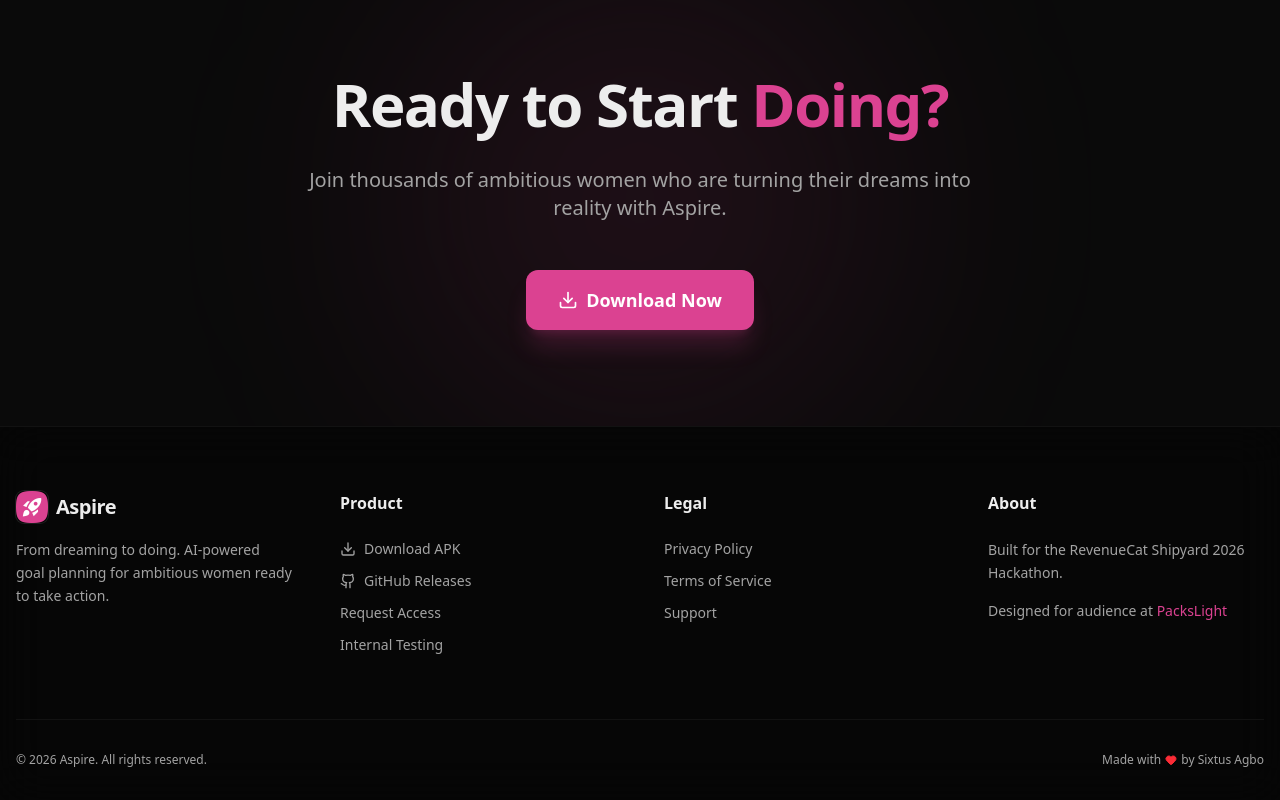
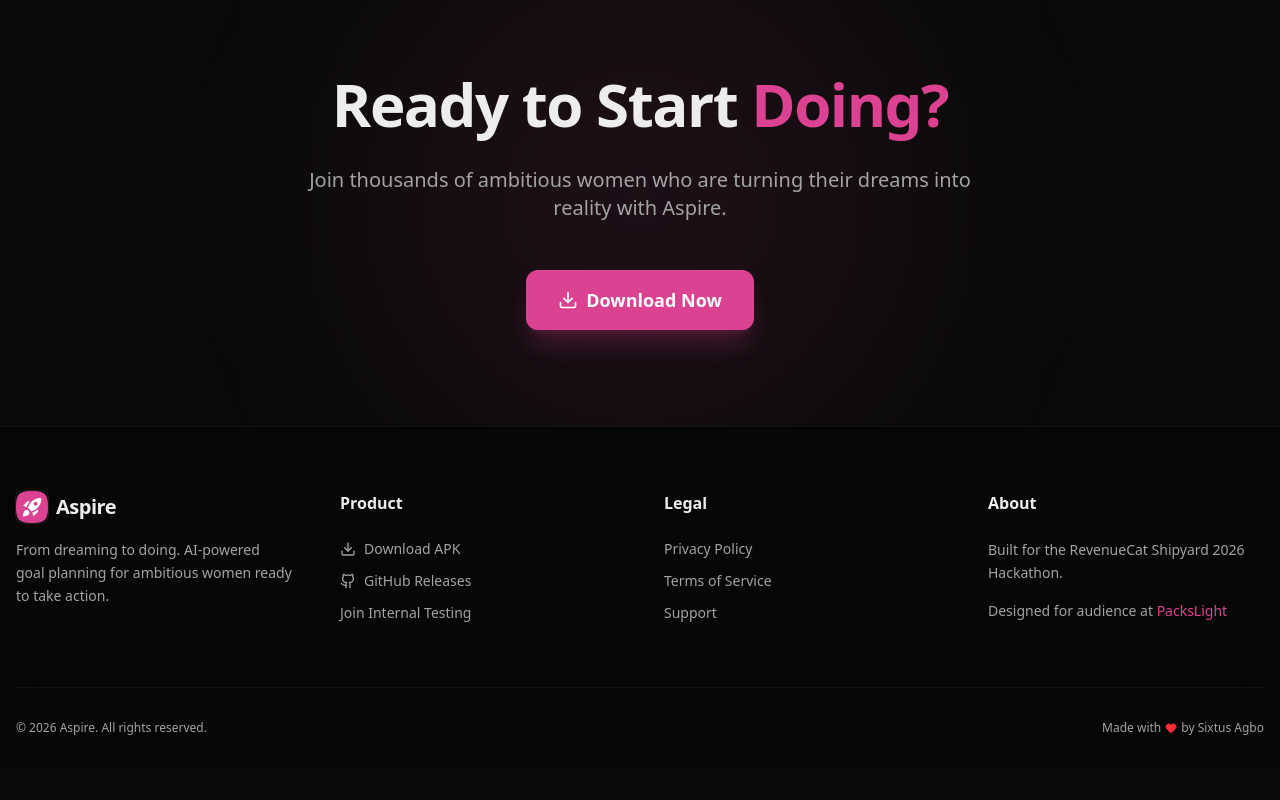
Before and after one commit to sixtusagbo/aspire, a Next.js app in the folder landing/: page / in a window 1280 px wide. Shown: the part 2264-3064 px from the top of the page. After the commit the page ends 3032 px from the top, so only its background shows below. Built offline with nearby package versions, Linux system fonts and the light colour scheme.

Commit message:
Update APK to v0.1.12, add internal testing link to nav and footer

```diff
--- a/landing/src/components/Footer.tsx
+++ b/landing/src/components/Footer.tsx
@@ -4,8 +4,6 @@
 import {
   APK_DOWNLOAD_URL,
   GITHUB_RELEASE_URL,
-  GOOGLE_FORM_URL,
-  PLAY_TESTING_URL,
 } from "@/lib/links";
 
 export default function Footer() {
@@ -48,13 +46,8 @@
                 </a>
               </li>
               <li>
-                <a href={GOOGLE_FORM_URL} target="_blank" rel="noopener noreferrer" className="hover:text-primary transition-colors flex items-center gap-2">
-                   Request Access
-                </a>
-              </li>
-               <li>
-                <a href={PLAY_TESTING_URL} target="_blank" rel="noopener noreferrer" className="hover:text-primary transition-colors flex items-center gap-2">
-                   Internal Testing
+                <a href="/#join-internal-testing" className="hover:text-primary transition-colors flex items-center gap-2">
+                   Join Internal Testing
                 </a>
               </li>
             </ul>
--- a/landing/src/components/Header.tsx
+++ b/landing/src/components/Header.tsx
@@ -124,6 +124,14 @@
                 Support
               </Link>
 
+              <a
+                href="/#join-internal-testing"
+                onClick={() => setOpen(false)}
+                className="px-4 py-3 rounded-lg text-sm text-muted-foreground hover:text-white hover:bg-white/5 transition-colors"
+              >
+                Join Internal Testing
+              </a>
+
                <div className="border-t border-white/5 my-2" />
 
               <a
--- a/landing/src/lib/links.ts
+++ b/landing/src/lib/links.ts
@@ -2,7 +2,7 @@
 export const GITHUB_RELEASE_URL =
   "https://github.com/sixtusagbo/aspire/releases/";
 export const APK_DOWNLOAD_URL =
-  "https://github.com/sixtusagbo/aspire/releases/download/v0.1.11/aspire.apk";
+  "https://github.com/sixtusagbo/aspire/releases/download/v0.1.12/aspire.apk";
 export const GOOGLE_FORM_URL = "https://forms.gle/GpYpEAddjWmjKXo38";
 export const PLAY_TESTING_URL =
   "https://play.google.com/apps/internaltest/4701653012190778963";
```
